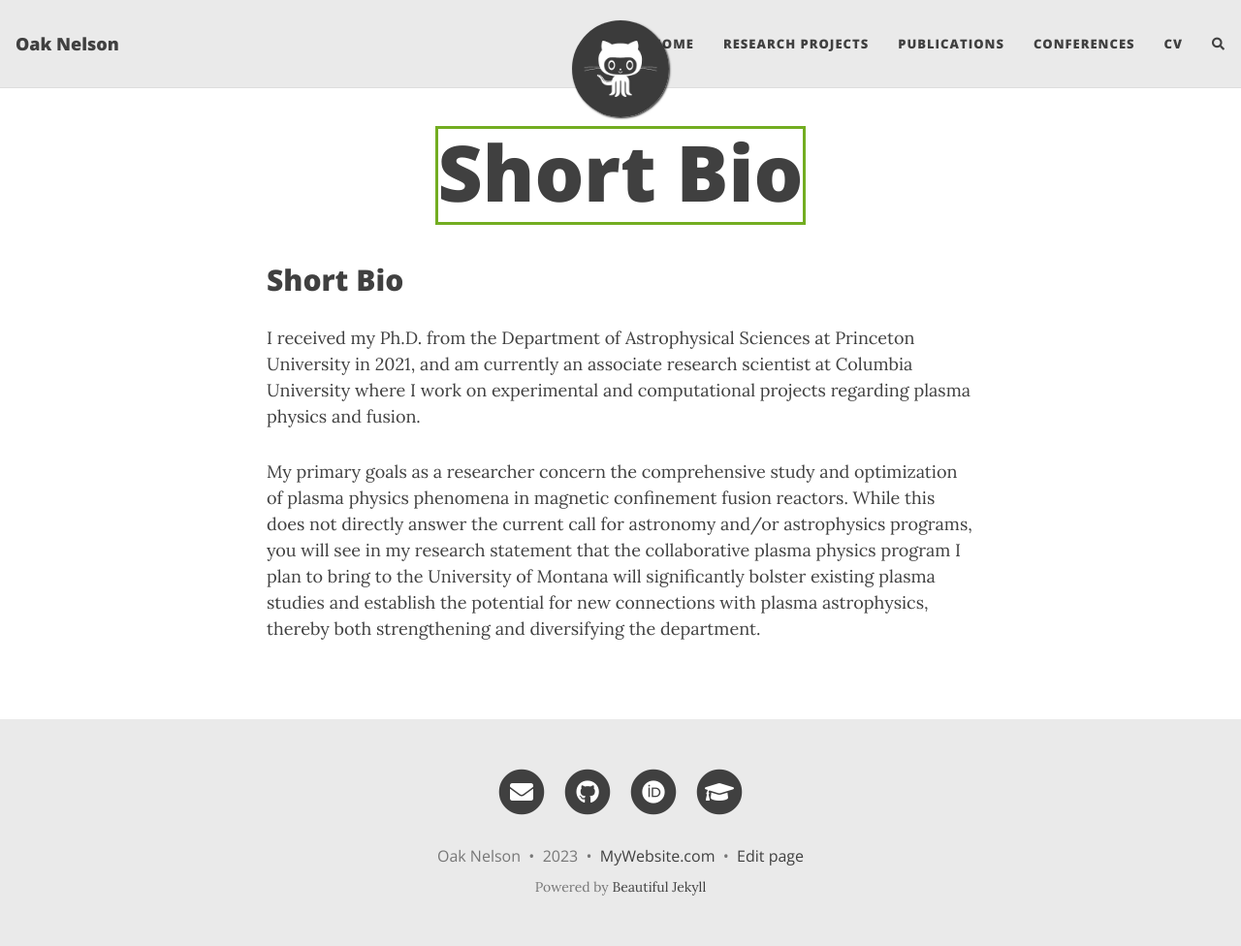
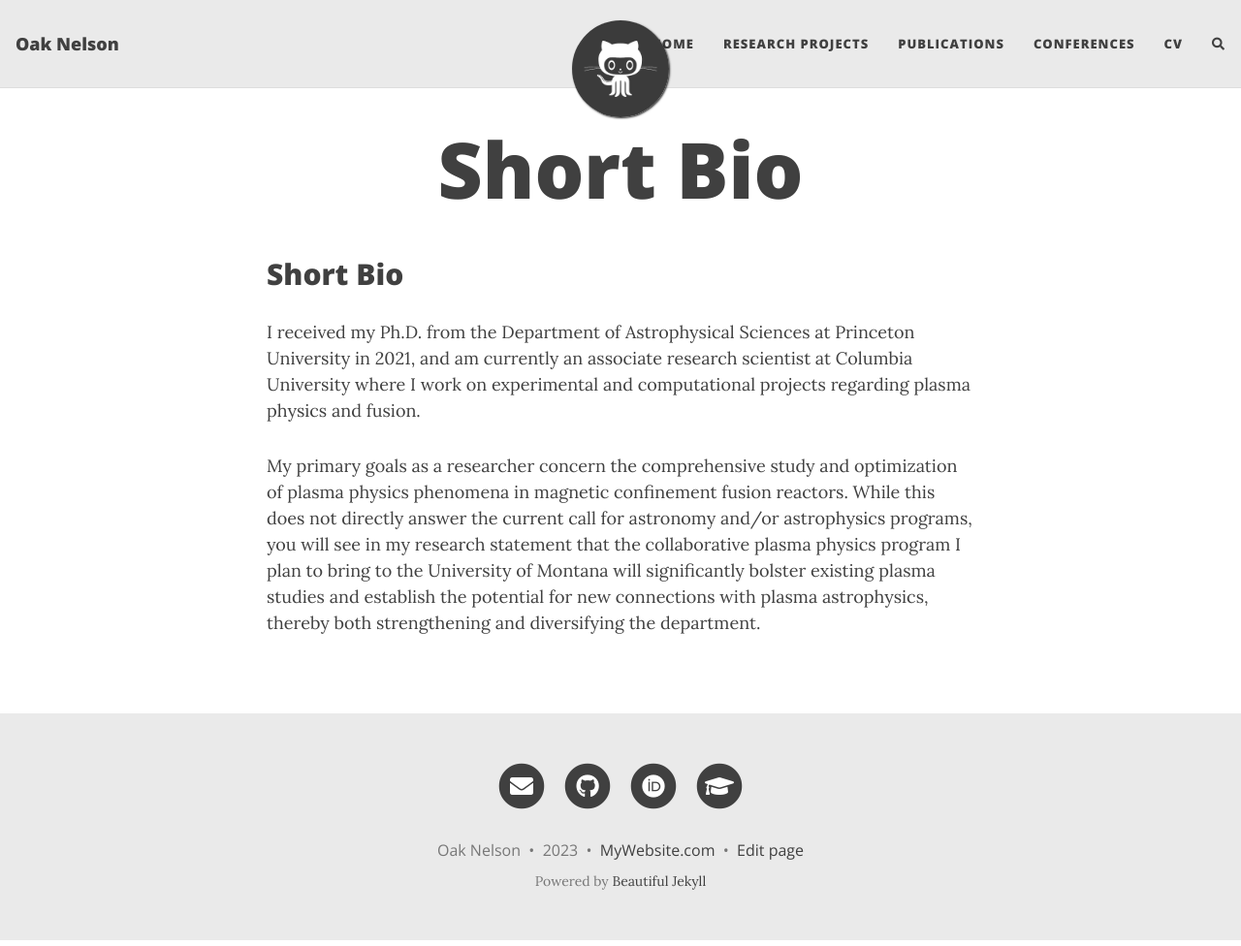
Before and after one commit to nelsonand/website, a Jekyll site: the page built from index.md, in a window 1280 px wide and 976 px high. Shown: the whole window at 97% size. Built offline with Jekyll 4.4.1, drawn with Linux system fonts in a browser that asks for light colours; nearby versions of some CDN libraries; our own code applies the rules of GitHub Pages for plain Markdown files; comment, search, counter and statistics services are not loaded.

Commit message:
Update header.html

```diff
--- a/_includes/header.html
+++ b/_includes/header.html
@@ -3,9 +3,8 @@
 <head>
 <style>
 div.flexwidth {
-  max-width: 1000px;
+  max-width: 2000px;
   margin: auto;
-  border: 3px solid #73AD21;
 }
 </style>
 </head>
```
